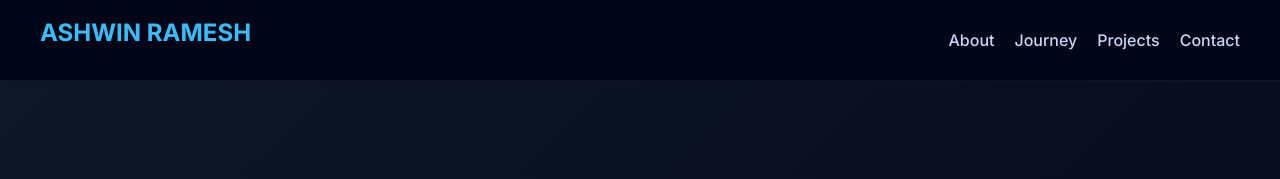
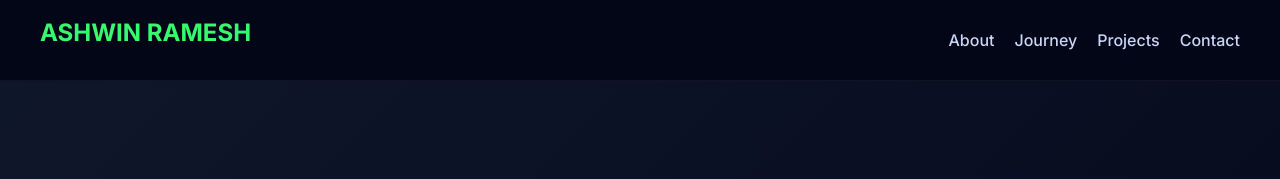
Before and after one commit to ashwinramesh27-gif/ASHWIN, a plain HTML site: page index.html in a window 1280 px wide. Shown: the top 179 px of the page. Drawn offline with Linux system fonts and the light colour scheme.

Commit message:
slight changes

```diff
--- a/style.css
+++ b/style.css
@@ -23,7 +23,7 @@ nav {
 }
 
 nav h2 {
-    color: #38bdf8;
+    color: #38f86e;
 }
 
 nav ul {
```
